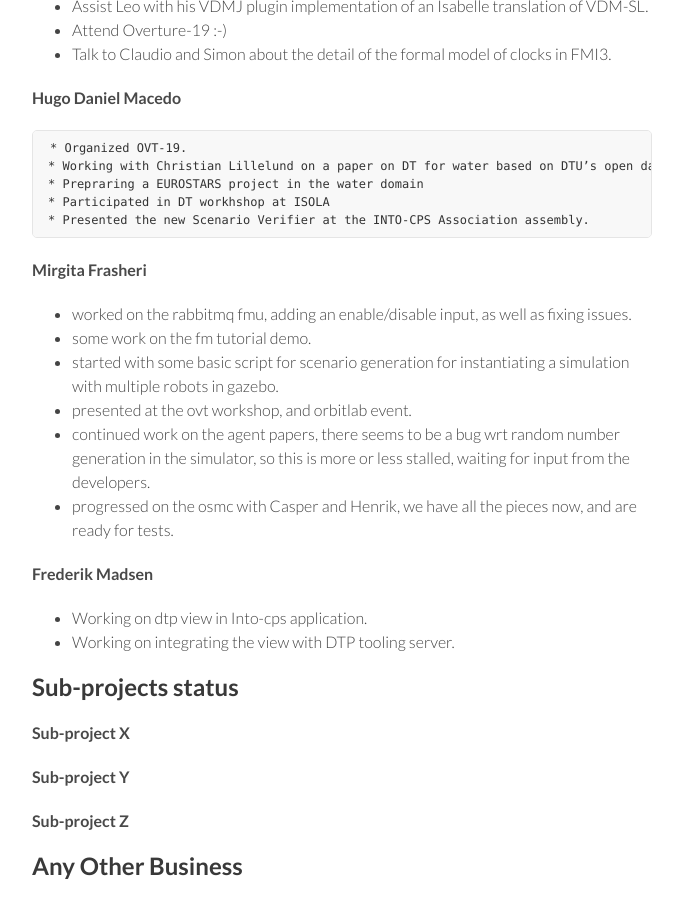
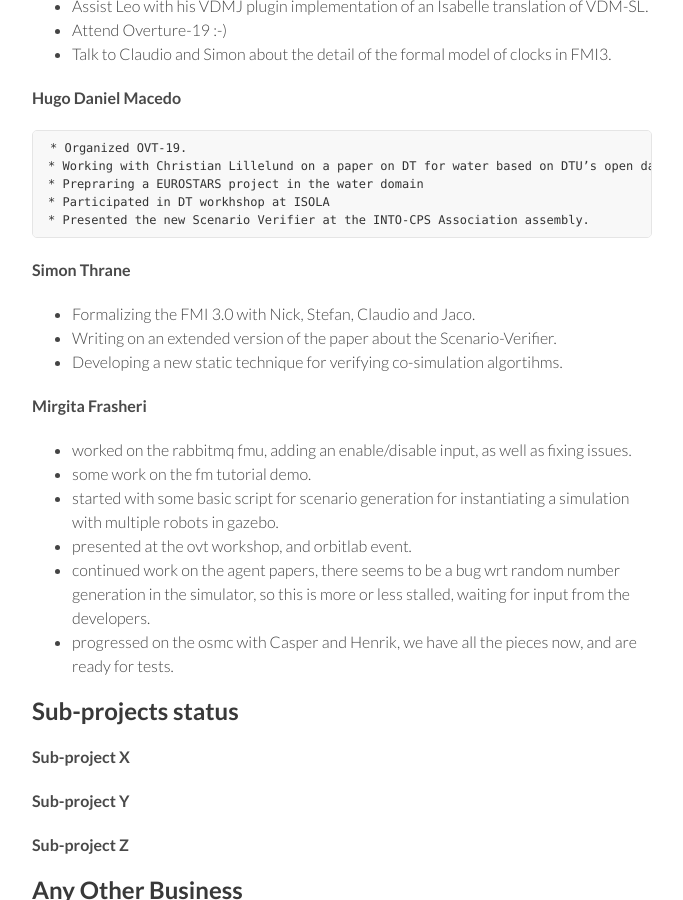
Before and after one commit to digitaltwincentre/digitaltwincentre.github.io, a Jekyll site: the page built from _biweeklies/Biweekly-48.md, in a window 1280 px wide and 900 px high, scrolled down 639 px. Shown: the whole window, without its empty margins (418-1101 px from the left). Built offline with Jekyll 4.4.1, drawn with Linux system fonts in a browser that asks for light colours; nearby versions of some CDN libraries.

Commit message:
Update Biweekly-48.md

```diff
--- a/_biweeklies/Biweekly-48.md
+++ b/_biweeklies/Biweekly-48.md
@@ -41,6 +41,12 @@ date: 29 October 2021, 1030 CEST
     * Participated in DT workhshop at ISOLA
     * Presented the new Scenario Verifier at the INTO-CPS Association assembly.
 
+
+#### Simon Thrane
+ * Formalizing the FMI 3.0 with Nick, Stefan, Claudio and Jaco.
+ * Writing on an extended version of the paper about the Scenario-Verifier.
+ * Developing a new static technique for verifying co-simulation algortihms.
+
 #### Mirgita Frasheri
 * worked on the rabbitmq fmu, adding an enable/disable input, as well as fixing issues.
 * some work on the fm tutorial demo.
@@ -48,10 +54,6 @@ date: 29 October 2021, 1030 CEST
 * presented at the ovt workshop, and orbitlab event.
 * continued work on the agent papers, there seems to be a bug wrt random number generation in the simulator, so this is more or less stalled, waiting for input from the developers.
 * progressed on the osmc with Casper and Henrik, we have all the pieces now, and are ready for tests.
-
-#### Frederik Madsen
-* Working on dtp view in Into-cps application.
-* Working on integrating the view with DTP tooling server.
 
 
 ## Sub-projects status
```
